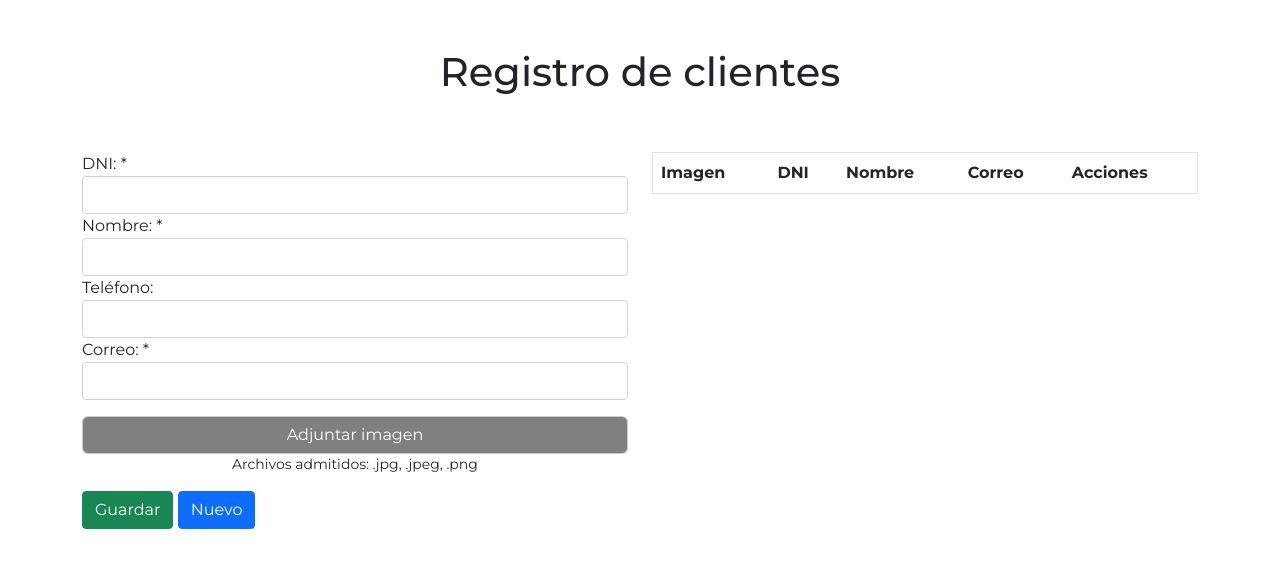
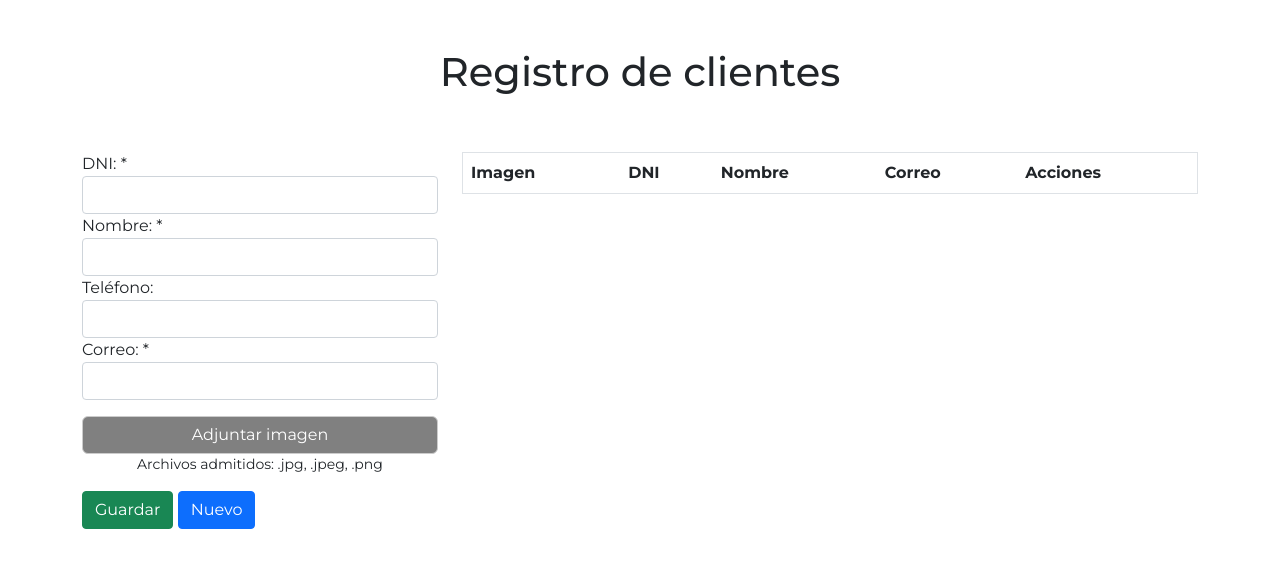
Before and after one commit to iiezzi/Abmclientes, a PHP site: page / in a window 1280 px wide. Shown: the top 568 px of the page. Run offline with PHP 8.4, Linux system fonts and the light colour scheme; lists and menus that the app fills with data are empty; some libraries are stand-ins or nearby versions.

Commit message:
Modificacion size

```diff
--- a/index.php
+++ b/index.php
@@ -107,7 +107,7 @@ if ($_POST) {
             </div>
         </div>
         <div class="row">
-            <div class="col-6">
+            <div class="col-4">
                 <form action="" method="POST" enctype="multipart/form-data">
                     <div>
                         <label for="">DNI: *</label>
@@ -136,7 +136,7 @@ if ($_POST) {
                     </div>
                 </form>
             </div>
-            <div class="col-6">
+            <div class="col-8">
                 <table class="table table-hover border">
                     <tr>
                         <th>Imagen</th>
@@ -147,7 +147,7 @@ if ($_POST) {
                     </tr>
                     <?php foreach ($aClientes as $pos => $cliente) : ?>
                         <tr>
-                            <td><img src="imagenes/<?php echo $cliente["imagen"]; ?>" class="img-thumbnail"></td>
+                            <td><img src="imagenes/<?php echo $cliente["imagen"]; ?>" style="width: 80px;height: 80px;" class="img-thumbnail"></td>
                             <td><?php echo $cliente["dni"]; ?></td>
                             <td><?php echo $cliente["nombre"]; ?></td>
                             <td><?php echo $cliente["correo"]; ?></td>
```
